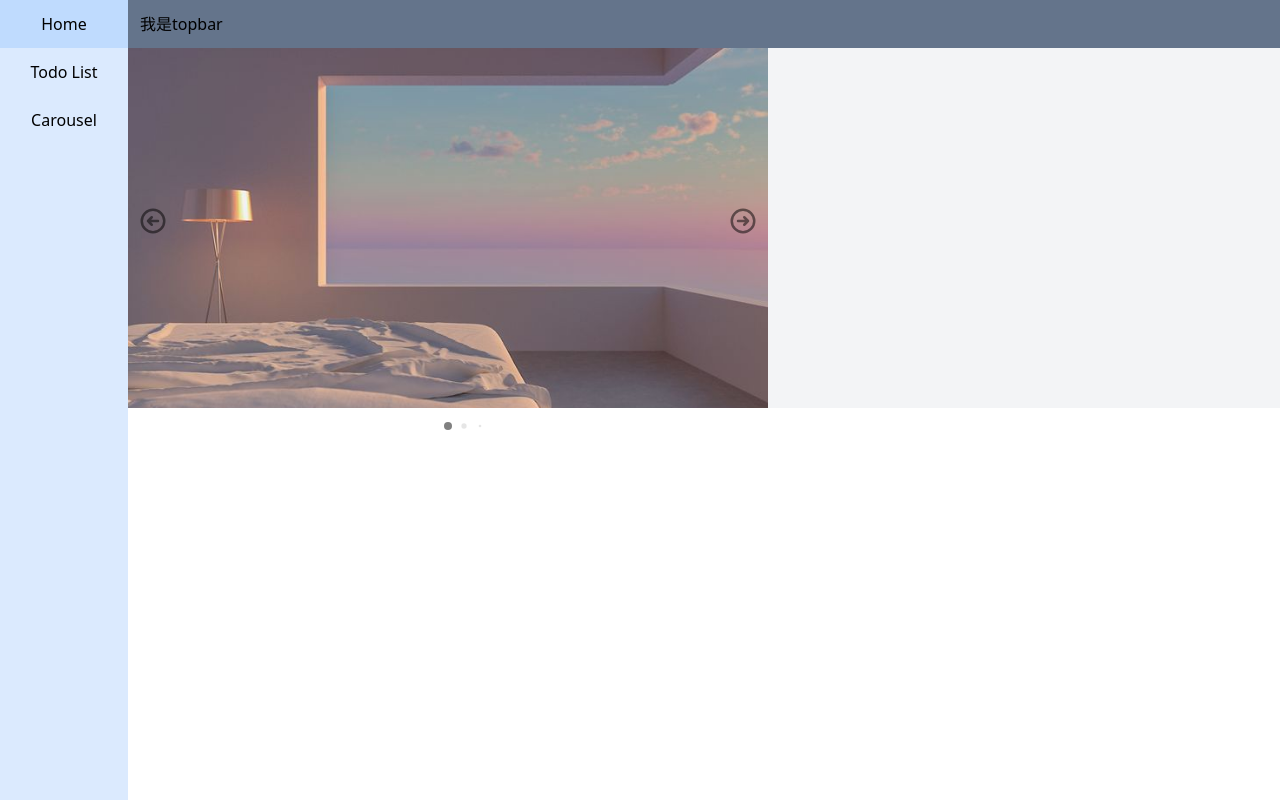
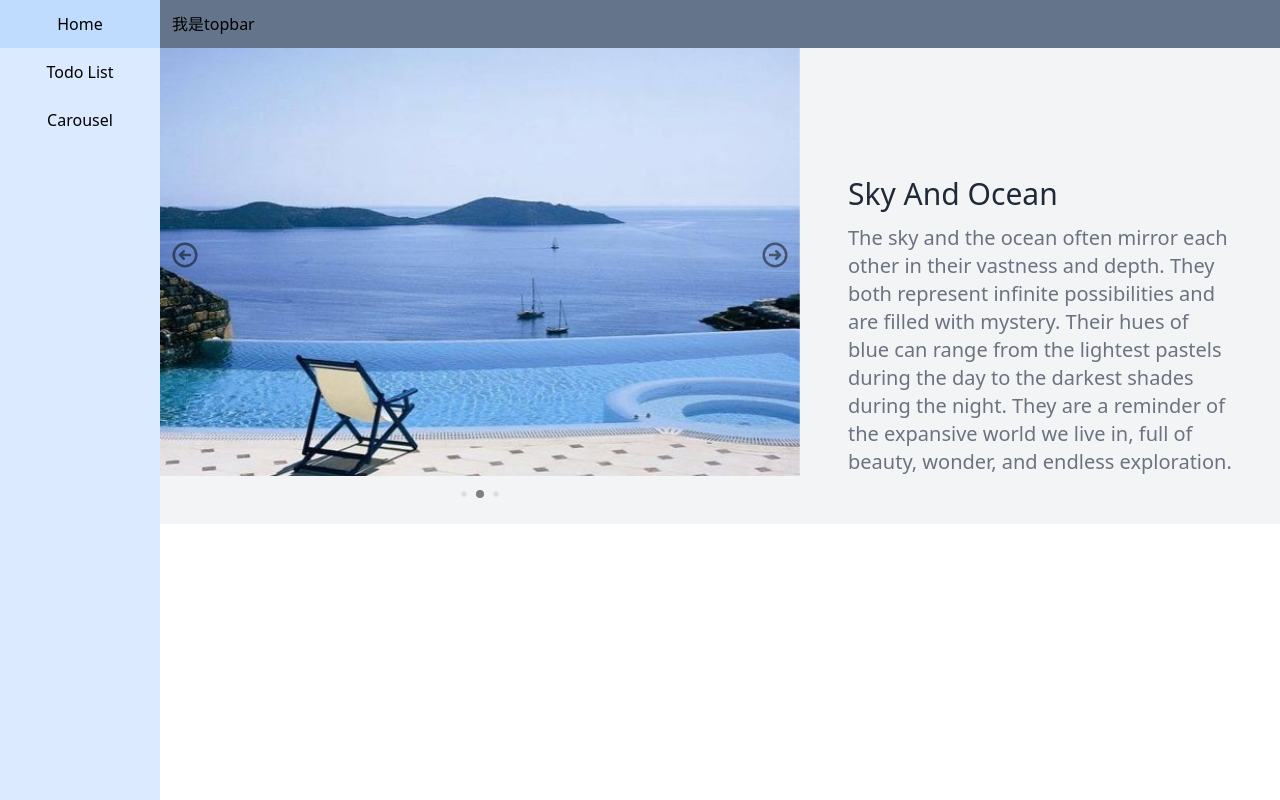
Before and after one commit to lark1987/vue-practice, a Vue app: page /Carousel in a window 1280 px wide. Built offline with nearby package versions, Linux system fonts and the light colour scheme.

Commit message:
add carousel text content

```diff
--- a/src/layout/app-layout.vue
+++ b/src/layout/app-layout.vue
@@ -4,10 +4,10 @@ import AppTopbar from './components/app-topbar.vue'
 </script>
 
 <template>
-  <nav class="sidebar">
+  <nav>
     <AppSidebar />
   </nav>
-  <main class="grow">
+  <main>
     <header class="p-3 bg-slate-500">
       <AppTopbar />
     </header>
@@ -18,7 +18,7 @@ import AppTopbar from './components/app-topbar.vue'
 </template>
 
 <style scoped>
-.sidebar {
-  width: 10vw;
+header {
+  width: calc(100vw - 10rem);
 }
 </style>
--- a/src/layout/components/app-sidebar.vue
+++ b/src/layout/components/app-sidebar.vue
@@ -7,7 +7,7 @@ const routes = [
 </script>
 
 <template>
-  <div class="bg-blue-100 h-screen">
+  <div class="w-40 bg-blue-100 h-screen">
     <RouterLink
       v-for="(item, index) in routes"
       :key="index"
--- a/src/views/Carousel/carousel-index.vue
+++ b/src/views/Carousel/carousel-index.vue
@@ -1,16 +1,37 @@
 <script setup lang="ts">
-import { onMounted } from 'vue'
+import { onMounted, ref } from 'vue'
 import Swiper from 'swiper/bundle'
 import 'swiper/css/bundle'
 
+const carouselText = [
+  {
+    title: 'Minimalism ',
+    content:
+      'Minimalism  is a popular design trend that advocates for reducing unnecessary elements and focusing on simplicity. A minimalist room is characterized by its simplicity, functionality, and clean lines. This design style not only creates a calming and uncluttered environment but also encourages mindful living by focusing on what is truly necessary.'
+  },
+  {
+    title: 'Sky And Ocean',
+    content:
+      'The sky and the ocean often mirror each other in their vastness and depth. They both represent infinite possibilities and are filled with mystery. Their hues of blue can range from the lightest pastels during the day to the darkest shades during the night. They are a reminder of the expansive world we live in, full of beauty, wonder, and endless exploration.'
+  },
+  {
+    title: 'Seclusion',
+    content:
+      'Seclusion is often associated with solitude and peace. It allows individuals to step away from the hustle and bustle of daily life, providing an opportunity for introspection and self-discovery. Seclusion does not necessarily mean loneliness; instead, it can be a time for recharging and gaining a fresh perspective. However, it is important to balance periods of seclusion with social interaction to maintain overall well-being.'
+  }
+]
+
+const picTitle: any = ref(carouselText[0].title)
+const picContent: any = ref(carouselText[0].content)
+
 onMounted(() => {
-  new Swiper('.swiper1', {
+  const swiper1 = new Swiper('.swiper1', {
     loop: true,
-
+    autoplay: true,
     effect: 'fade',
-    // fadeEffect: {
-    //   crossFade: true
-    // },
+    fadeEffect: {
+      crossFade: true
+    },
 
     pagination: {
       el: '.swiper-pagination',
@@ -21,13 +42,23 @@ onMounted(() => {
     navigation: {
       nextEl: '.swiper-button-next',
       prevEl: '.swiper-button-prev'
+    },
+    on: {
+      init: function () {
+        console.log('swiper initialized')
       }
+    }
+  })
+  swiper1.on('realIndexChange', function () {
+    picTitle.value = carouselText[swiper1.realIndex].title
+    picContent.value = carouselText[swiper1.realIndex].content
   })
 })
 </script>
 
 <template>
-  <div class="swiper1">
+  <div class="flex">
+    <div class="swiper1 mb-12">
       <div class="swiper-wrapper">
         <div class="swiper-slide"><img src="@/assets/picture/pic-1.jpg" /></div>
         <div class="swiper-slide"><img src="@/assets/picture/pic-2.jpg" /></div>
@@ -36,6 +67,11 @@ onMounted(() => {
       <div class="swiper-pagination"></div>
       <div class="swiper-button-prev"></div>
       <div class="swiper-button-next"></div>
+    </div>
+    <div class="p-12">
+      <h4 class="text-gray-800 text-3xl pb-3 pt-20">{{ picTitle }}</h4>
+      <p class="text-gray-500 text-xl">{{ picContent }}</p>
+    </div>
   </div>
 </template>
 
```
Lines whose indentation alone changed are shown as unchanged.
